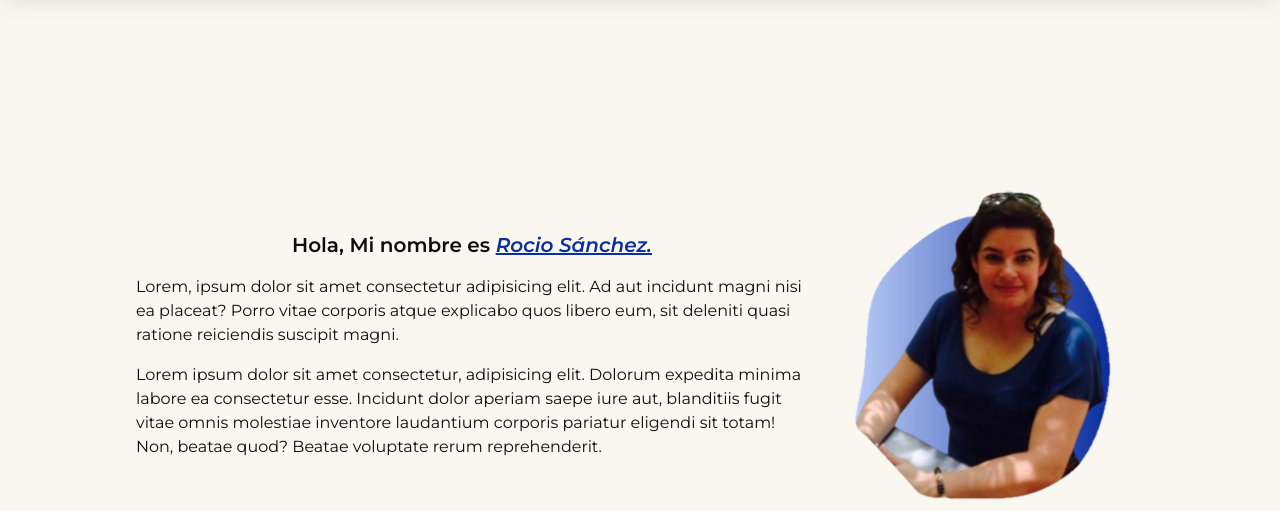
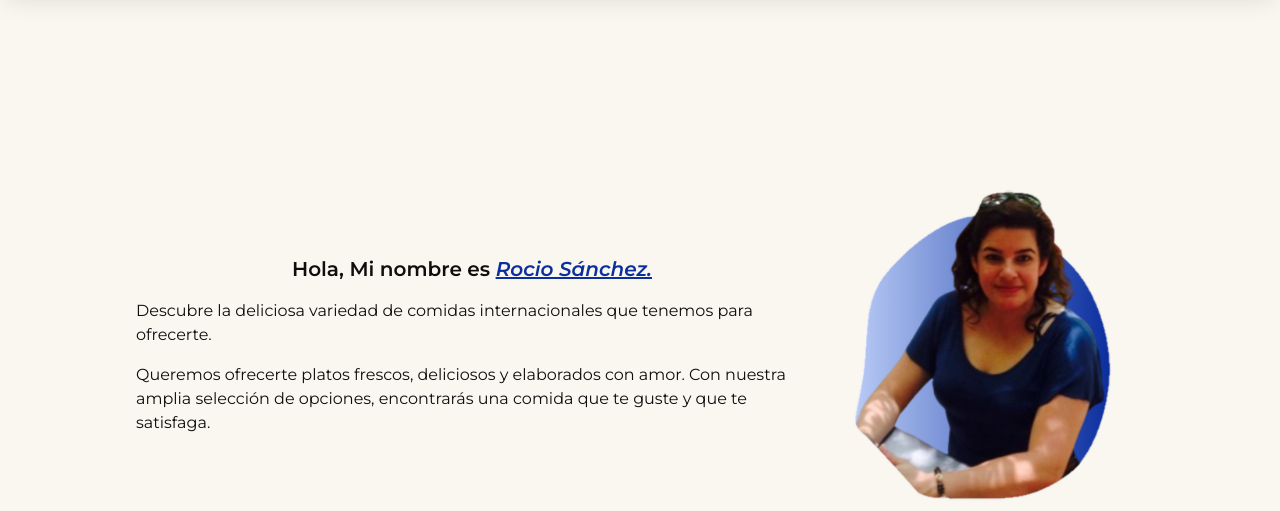
Before and after one commit to DavidOsorioSanchez/RocioPage, an Astro site: page /informacion in a window 1280 px wide. Shown: the part 94-605 px from the top of the page. Built offline with nearby package versions, Linux system fonts and the light colour scheme; Astro itself is replaced by a stand-in of ours.

Commit message:
Cambiando la tematica de la pagina

```diff
--- a/src/pages/informacion.astro
+++ b/src/pages/informacion.astro
@@ -16,10 +16,12 @@ import CopyButton from '../components/react/CopyButton.tsx';
 				<p class="text-xl font-semibold animate-aparecerLadoIzquierdo delay-150">Hola, Mi nombre es <i class="text-dark-blue underline decoration-solid">Rocio Sánchez.</i></p>
 
 				<p class="animate-aparecerLadoDerecho delay-200">
-                    Lorem, ipsum dolor sit amet consectetur adipisicing elit. Ad aut incidunt magni nisi ea placeat? Porro vitae corporis atque explicabo quos libero eum, sit deleniti quasi ratione reiciendis suscipit magni.
+                    Descubre la deliciosa variedad de comidas internacionales que tenemos para ofrecerte.
                 </p>
 				<p class="animate-aparecerLadoIzquierdo delay-250">
-                    Lorem ipsum dolor sit amet consectetur, adipisicing elit. Dolorum expedita minima labore ea consectetur esse. Incidunt dolor aperiam saepe iure aut, blanditiis fugit vitae omnis molestiae inventore laudantium corporis pariatur eligendi sit totam! Non, beatae quod? Beatae voluptate rerum reprehenderit.
+                    Queremos ofrecerte platos frescos, deliciosos y elaborados con amor.
+                    Con nuestra amplia selección de opciones,
+                    encontrarás una comida que te guste y que te satisfaga.
                 </p>
 			</div>
 			<div class="-scale-x-100">
```
